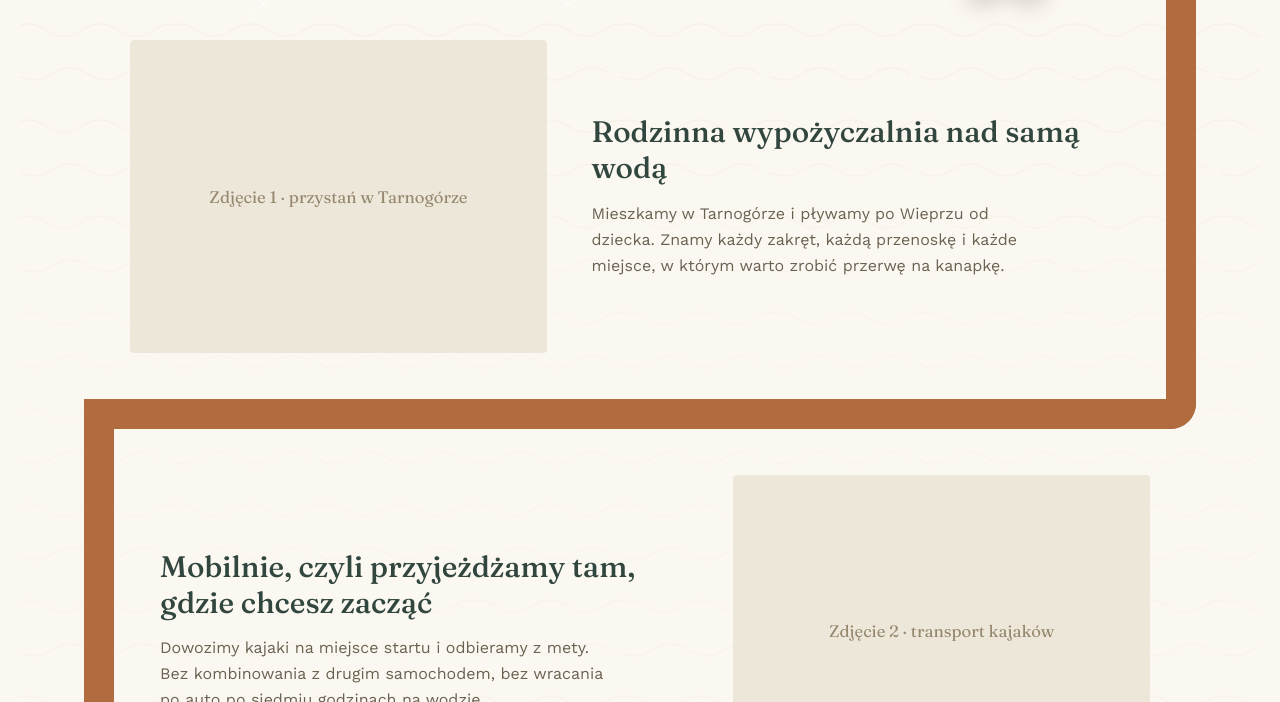
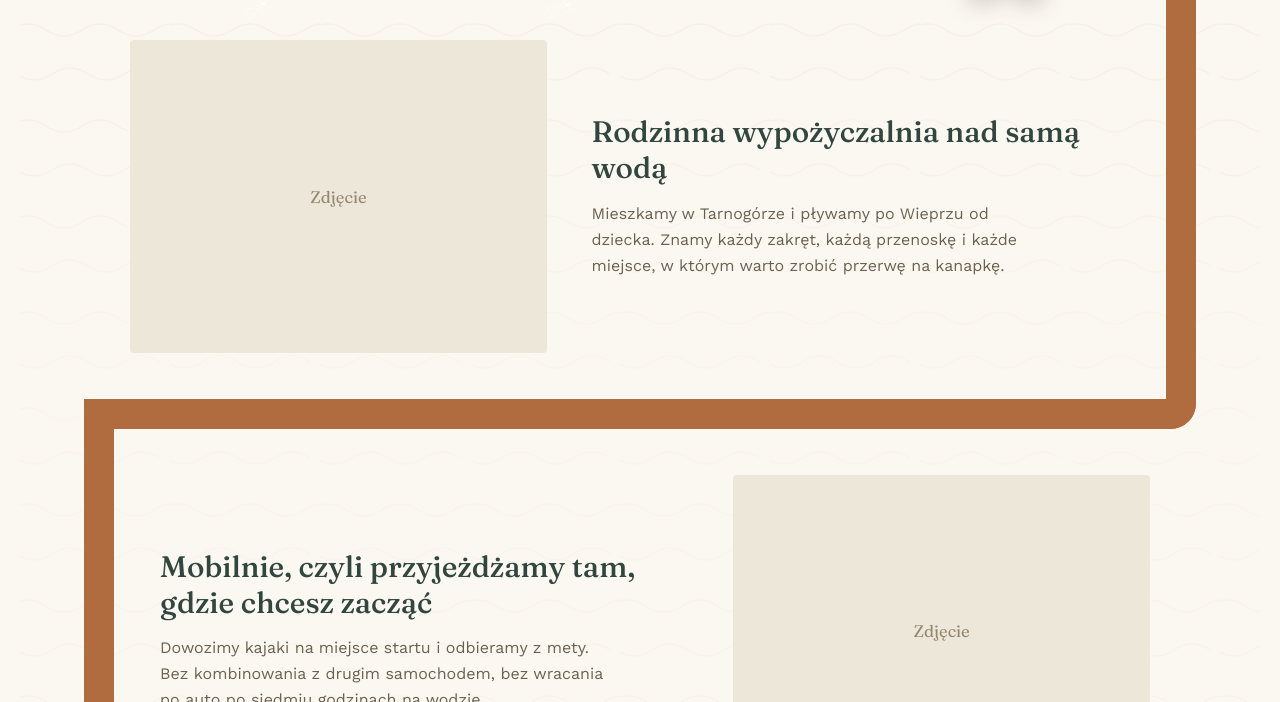
Before and after one commit to codiv1/Kajaki, a plain HTML site: page index.html in a window 1280 px wide. Shown: the part 1178-1880 px from the top of the page. Drawn offline with nearby package versions, Linux system fonts and the light colour scheme.

Commit message:
Ostatnie poprawki

```diff
--- a/css/nawigacja.css
+++ b/css/nawigacja.css
@@ -205,6 +205,22 @@
     margin-top:clamp(6px, 2vh, 14px);
   }
 
+  /* backdrop-filter na nagłówku robi z niego blok zawierający dla position:fixed
+     — menu (jego dziecko) przyklejałoby się wtedy do paska 76px zamiast do okna.
+     Przełączanie rozmycia dopiero przy otwarciu nie wystarcza: leży ono na liście
+     transition, a przez całe 300ms wygaszania wartość != none, więc blok zawierający
+     trzyma menu ściśnięte i dopiero potem strzela na pełny ekran (widoczny zgrzyt).
+     Na mobile rozmycie jest wyłączone na stałe, a pasek dostaje pełne krycie. */
+  .naglowek{ transition:background .3s ease, box-shadow .3s ease; }
+
+  .naglowek--przyklejony{
+    /* pełne krycie zamiast 94% + blur: bez rozmycia tekst spod paska prześwitywał
+       ostrym duchem, a tak pasek zgadza się dokładnie z płótnem menu */
+    background:var(--papier);
+    backdrop-filter:none;
+    -webkit-backdrop-filter:none;
+  }
+
   /* nagłówek (marka + X) MUSI leżeć nad płótnem otwartego menu */
   .menu-otwarte .naglowek__wnetrze{ position:relative; z-index:1; }
   .menu-otwarte .marka,
--- a/css/sekcje.css
+++ b/css/sekcje.css
@@ -864,20 +864,7 @@
   transition:transform .3s ease;
 }
 
-.kadr::before{
-  content:"";
-  position:absolute;
-  inset:0;
-  background-image:url('../assets/kajak.svg');
-  background-repeat:no-repeat;
-  background-position:center;
-  background-size:38% auto;
-  opacity:.12;
-  transition:opacity .3s ease, transform .4s ease;
-}
-
 .kadr:hover{ transform:translateY(-3px); }
-.kadr:hover::before{ opacity:.2; transform:scale(1.06); }
 
 .kadr figcaption{
   position:relative;
--- a/index.html
+++ b/index.html
@@ -93,7 +93,7 @@
       <div class="kajak kajak--g1"></div>
       <div class="kajak kajak--g2"></div>
 
-      <div class="zdjecie">Zdjęcie 1 · przystań w Tarnogórze</div>
+      <div class="zdjecie">Zdjęcie</div>
       <div class="tekst">
         <h3>Rodzinna wypożyczalnia nad samą wodą</h3>
         <p>Mieszkamy w Tarnogórze i pływamy po Wieprzu od dziecka. Znamy każdy zakręt, każdą przenoskę i każde miejsce, w którym warto zrobić przerwę na kanapkę.</p>
@@ -104,7 +104,7 @@
       <div class="kajak kajak--d1"></div>
       <div class="kajak kajak--d2"></div>
 
-      <div class="zdjecie">Zdjęcie 2 · transport kajaków</div>
+      <div class="zdjecie">Zdjęcie</div>
       <div class="tekst">
         <h3>Mobilnie, czyli przyjeżdżamy tam, gdzie chcesz zacząć</h3>
         <p>Dowozimy kajaki na miejsce startu i odbieramy z mety. Bez kombinowania z drugim samochodem, bez wracania po auto po siedmiu godzinach na wodzie.</p>
@@ -115,7 +115,7 @@
       <div class="kajak kajak--d1"></div>
       <div class="kajak kajak--d2"></div>
 
-      <div class="zdjecie">Zdjęcie 3 · altana i ognisko</div>
+      <div class="zdjecie">Zdjęcie</div>
       <div class="tekst">
         <h3>Meta z ogniskiem, altaną i siatkówką</h3>
         <p>Nasza przystań to nie tylko miejsce na oddanie kajaka. Zostań na ognisko, rozstaw namiot, zagraj w siatkówkę plażową. Wieczór nad Wieprzem jest częścią wyprawy.</p>
@@ -315,38 +315,38 @@
 
     <div class="mozaika">
 
-      <figure class="kadr kadr--duzy"><figcaption>Kadr otwierający · kajaki na Wieprzu</figcaption></figure>
-      <figure class="kadr"><figcaption>Poranna mgła nad rzeką</figcaption></figure>
-      <figure class="kadr kadr--pion"><figcaption>Wysoka skarpa, Izbicki Przełom</figcaption></figure>
-      <figure class="kadr"><figcaption>Wodowanie przy młynie</figcaption></figure>
-      <figure class="kadr kadr--szeroki"><figcaption>Grupa na wodzie · szeroki kadr</figcaption></figure>
-      <figure class="kadr"><figcaption>Wiosło i odbicie w wodzie</figcaption></figure>
-      <figure class="kadr"><figcaption>Dzieciaki w kamizelkach</figcaption></figure>
+      <figure class="kadr kadr--duzy"><figcaption>Zdjęcie</figcaption></figure>
+      <figure class="kadr"><figcaption>Zdjęcie</figcaption></figure>
+      <figure class="kadr kadr--pion"><figcaption>Zdjęcie</figcaption></figure>
+      <figure class="kadr"><figcaption>Zdjęcie</figcaption></figure>
+      <figure class="kadr kadr--szeroki"><figcaption>Zdjęcie</figcaption></figure>
+      <figure class="kadr"><figcaption>Zdjęcie</figcaption></figure>
+      <figure class="kadr"><figcaption>Zdjęcie</figcaption></figure>
 
       <blockquote class="kafel kafel--cytat">
         <div class="etykieta"><i></i><span>Z księgi gości</span></div>
         <p>„Dwanaście kilometrów ciszy, czapli i zakrętów. Wracamy za rok."</p>
       </blockquote>
 
-      <figure class="kadr"><figcaption>Przystań w Tarnogórze</figcaption></figure>
-      <figure class="kadr kadr--pion"><figcaption>Pałac i park od strony rzeki</figcaption></figure>
-      <figure class="kadr kadr--duzy"><figcaption>Ognisko i altana po spływie</figcaption></figure>
-      <figure class="kadr"><figcaption>Kajaki na przyczepie</figcaption></figure>
-      <figure class="kadr"><figcaption>Czapla siwa nad Wieprzem</figcaption></figure>
-      <figure class="kadr"><figcaption>Przenoska przy jazie</figcaption></figure>
-      <figure class="kadr kadr--szeroki"><figcaption>Zachód słońca na finiszu · panorama</figcaption></figure>
-      <figure class="kadr kadr--pion"><figcaption>Portret pionowy · uśmiech na wodzie</figcaption></figure>
-      <figure class="kadr"><figcaption>Siatkówka plażowa</figcaption></figure>
-      <figure class="kadr"><figcaption>Detal · mokre wiosło i deska</figcaption></figure>
-      <figure class="kadr kadr--duzy"><figcaption>Całodniowy spływ Nielisz → Tarnogóra</figcaption></figure>
-      <figure class="kadr"><figcaption>Piknik na brzegu</figcaption></figure>
-      <figure class="kadr"><figcaption>Małpa na dziobie kajaka</figcaption></figure>
-      <figure class="kadr"><figcaption>Krasnystaw · koniec trasy</figcaption></figure>
-      <figure class="kadr kadr--szeroki"><figcaption>Flota kajaków na brzegu · szeroki kadr</figcaption></figure>
-      <figure class="kadr"><figcaption>Deszczowy spływ</figcaption></figure>
-      <figure class="kadr kadr--pion"><figcaption>Pionowy kadr · meander z góry</figcaption></figure>
-      <figure class="kadr"><figcaption>Ekipa przed wyruszeniem</figcaption></figure>
-      <figure class="kadr"><figcaption>Nocleg pod namiotem</figcaption></figure>
+      <figure class="kadr"><figcaption>Zdjęcie</figcaption></figure>
+      <figure class="kadr kadr--pion"><figcaption>Zdjęcie</figcaption></figure>
+      <figure class="kadr kadr--duzy"><figcaption>Zdjęcie</figcaption></figure>
+      <figure class="kadr"><figcaption>Zdjęcie</figcaption></figure>
+      <figure class="kadr"><figcaption>Zdjęcie</figcaption></figure>
+      <figure class="kadr"><figcaption>Zdjęcie</figcaption></figure>
+      <figure class="kadr kadr--szeroki"><figcaption>Zdjęcie</figcaption></figure>
+      <figure class="kadr kadr--pion"><figcaption>Zdjęcie</figcaption></figure>
+      <figure class="kadr"><figcaption>Zdjęcie</figcaption></figure>
+      <figure class="kadr"><figcaption>Zdjęcie</figcaption></figure>
+      <figure class="kadr kadr--duzy"><figcaption>Zdjęcie</figcaption></figure>
+      <figure class="kadr"><figcaption>Zdjęcie</figcaption></figure>
+      <figure class="kadr"><figcaption>Zdjęcie</figcaption></figure>
+      <figure class="kadr"><figcaption>Zdjęcie</figcaption></figure>
+      <figure class="kadr kadr--szeroki"><figcaption>Zdjęcie</figcaption></figure>
+      <figure class="kadr"><figcaption>Zdjęcie</figcaption></figure>
+      <figure class="kadr kadr--pion"><figcaption>Zdjęcie</figcaption></figure>
+      <figure class="kadr"><figcaption>Zdjęcie</figcaption></figure>
+      <figure class="kadr"><figcaption>Zdjęcie</figcaption></figure>
 
       <div class="kafel kafel--cta">
         <h3>Masz swoje zdjęcie z Wieprza?</h3>
```
Also changed, not shown: css/podstrona.css (+0 -7 lines), trasa-nielisz-tarnogora.html (+10 -9 lines).
